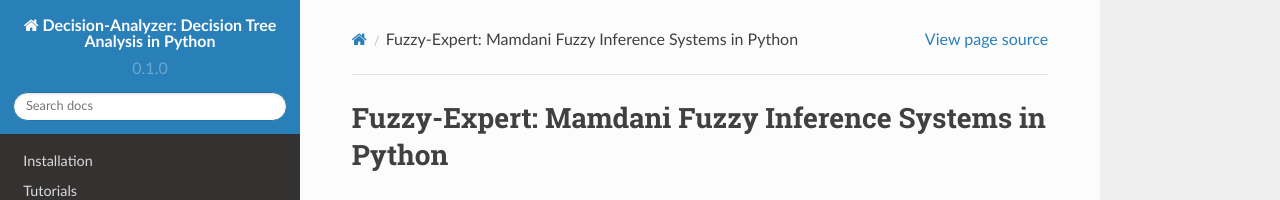
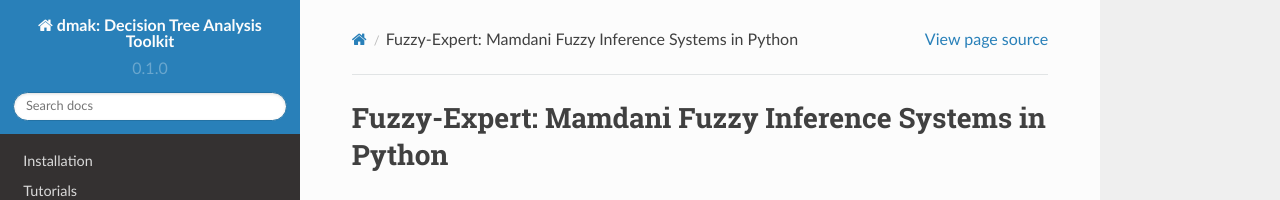
Before and after one commit to jdvelasq/decision-analysis, a Sphinx documentation site: the page built from sphinx/index.rst, in a window 1280 px wide. Shown: the top 200 px of the page. Built offline with Sphinx 7.4.7 and the Read the Docs theme 2.0.0, drawn with Linux system fonts in a browser that asks for light colours; formulas are drawn with MathJax 3.

Commit message:
fix: setup package name

```diff
--- a/sphinx/conf.py
+++ b/sphinx/conf.py
@@ -55,7 +55,7 @@ source_suffix = [".rst", ".md"]
 master_doc = "index"
 
 # General information about the project.
-project = "Decision-Analyzer: Decision Tree Analysis in Python"
+project = "dmak: Decision Tree Analysis Toolkit"
 copyright = "2021, Juan D. Velasquez"
 author = "Juan D. Velasquez"
 
@@ -232,8 +232,8 @@ latex_elements = {
 latex_documents = [
     (
         master_doc,
-        "decision-analyzer.tex",
-        "Decision-Analyzer User Guide",
+        "dmak.tex",
+        "DMAK User Guide",
         "Juan D. Velasquez",
         "manual",
     ),
@@ -264,9 +264,7 @@ latex_documents = [
 
 # One entry per manual page. List of tuples
 # (source start file, name, description, authors, manual section).
-man_pages = [
-    (master_doc, "Decision-Analyzer", "Decision-Analyzer Documentation", [author], 1)
-]
+man_pages = [(master_doc, "DMAK", "DMAK Documentation", [author], 1)]
 
 # If true, show URL addresses after external links.
 # man_show_urls = False
@@ -280,11 +278,11 @@ man_pages = [
 texinfo_documents = [
     (
         master_doc,
-        "Decision-Analyzer",
-        "Decision-Analyzer User Guide",
+        "DMAK",
+        "DMAK User Guide",
         author,
-        "Fuzzy-Expert",
-        "A Package for Decision Analysis in Python",
+        "DMAK",
+        "Decision-Making Analysis Toolkit",
         "Miscellaneous",
     ),
 ]
```
